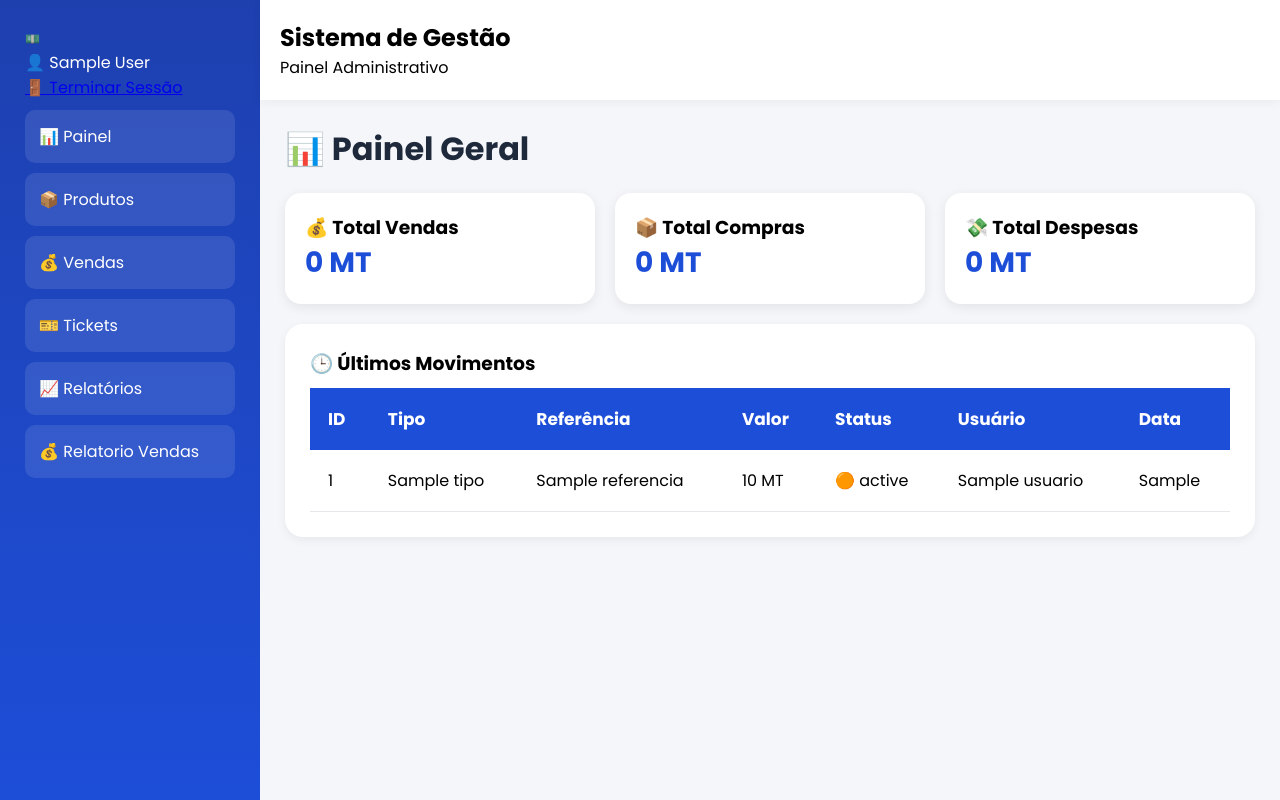
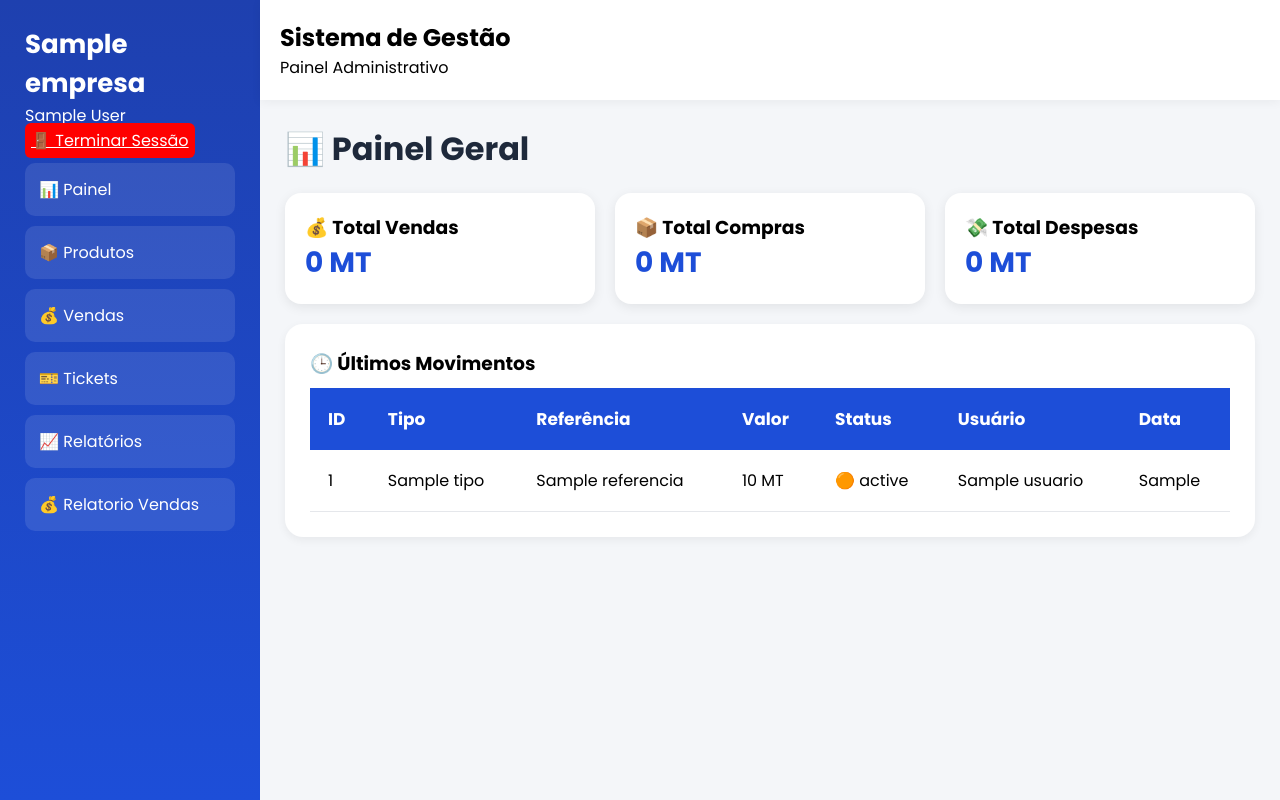
Before and after one commit to nelsonsoftwarens-source/sistema_online, a Flask app: page /painel in a window 1280 px wide. Run offline with Flask 3, Linux system fonts and the light colour scheme; the visitor is signed in with stand-in values (Sample User, id 1); a database or web service that is not in the repository returns one stand-in record (values such as "Sample title"); data that the repository does not hold is empty; some libraries are stand-ins or nearby versions.

Commit message:
adicionado

```diff
--- a/app.py
+++ b/app.py
@@ -11,34 +11,6 @@ def inicio():
 
     return redirect("/painel")
 
-@app.route("/")
-def home():
-
-    if "empresa_id" not in session:
-        return redirect("/login")
-
-    conn = conectar()
-    cur = conn.cursor()
-
-    cur.execute("""
-        SELECT nome, moeda
-        FROM empresa
-        LIMIT 1
-    """)
-
-    empresa = cur.fetchone()
-
-    cur.close()
-    conn.close()
-
-    empresa_nome = empresa[0] if empresa else " "
-    empresa_moeda = empresa[1] if empresa else "ERP"
-
-    return render_template(
-        "index.html",
-        empresa_nome=empresa_nome,
-        empresa_moeda=empresa_moeda
-    )
 
 @app.route("/api/salvar_empresa", methods=["POST"])
 def salvar_empresa():
@@ -1203,10 +1175,23 @@ def painel():
     conn = conectar()
     cur = conn.cursor()
 
-    # ==========================================
-    # ULTIMOS MOVIMENTOS
-    # ==========================================
-
+    # ==========================
+    # DADOS DA EMPRESA
+    # ==========================
+    cur.execute("""
+        SELECT nome, moeda
+        FROM empresa
+        WHERE id = %s
+    """, (empresa_id,))
+
+    empresa = cur.fetchone()
+
+    empresa_nome = empresa[0] if empresa else ""
+    empresa_moeda = empresa[1] if empresa else "ERP"
+
+    # ==========================
+    # ÚLTIMOS MOVIMENTOS
+    # ==========================
     cur.execute("""
         SELECT
             id,
@@ -1224,43 +1209,31 @@ def painel():
 
     movimentos = cur.fetchall()
 
-    # ==========================================
     # TOTAL VENDAS
-    # ==========================================
-
     cur.execute("""
         SELECT COALESCE(SUM(valor_total),0)
         FROM painel
         WHERE empresa_id = %s
         AND tipo = 'VENDA'
     """, (empresa_id,))
-
     total_vendas = cur.fetchone()[0]
 
-    # ==========================================
     # TOTAL DESPESAS
-    # ==========================================
-
     cur.execute("""
         SELECT COALESCE(SUM(valor_total),0)
         FROM painel
         WHERE empresa_id = %s
         AND tipo = 'DESPESA'
     """, (empresa_id,))
-
     total_despesas = cur.fetchone()[0]
 
-    # ==========================================
     # TOTAL COMPRAS
-    # ==========================================
-
     cur.execute("""
         SELECT COALESCE(SUM(valor_total),0)
         FROM painel
         WHERE empresa_id = %s
         AND tipo = 'COMPRA'
     """, (empresa_id,))
-
     total_compras = cur.fetchone()[0]
 
     cur.close()
@@ -1268,11 +1241,14 @@ def painel():
 
     return render_template(
         "painel.html",
+        empresa_nome=empresa_nome,
+        empresa_moeda=empresa_moeda,
         movimentos=movimentos,
         total_vendas=total_vendas,
         total_despesas=total_despesas,
         total_compras=total_compras
     )
+
 @app.route("/api/salvar_ticket", methods=["POST"])
 def api_salvar_ticket():
 
--- a/static/css/style.css
+++ b/static/css/style.css
@@ -463,3 +463,14 @@ table tr:hover{
 
     font-size:16px;
 }
+.btn-logout {
+    color: white;
+    margin-top:6px;
+    width:100%;
+    padding:6px;
+    border:none;
+    border-radius:6px;
+    background:red;
+    font-size:16px;
+    cursor:pointer;
+}
--- a/templates/base.html
+++ b/templates/base.html
@@ -30,10 +30,6 @@
 
             <h1>{{ empresa_nome }}</h1>
 
-            <span>
-                💵 {{ empresa_moeda }}
-            </span>
-
         </div>
 
         <!-- FOOTER SIDEBAR -->
@@ -41,7 +37,7 @@
 
             <div class="usuario-logado">
 
-                👤 {{ session.get('empresa_nome') }}
+                {{ session.get('empresa_nome') }}
 
             </div>
 
```
